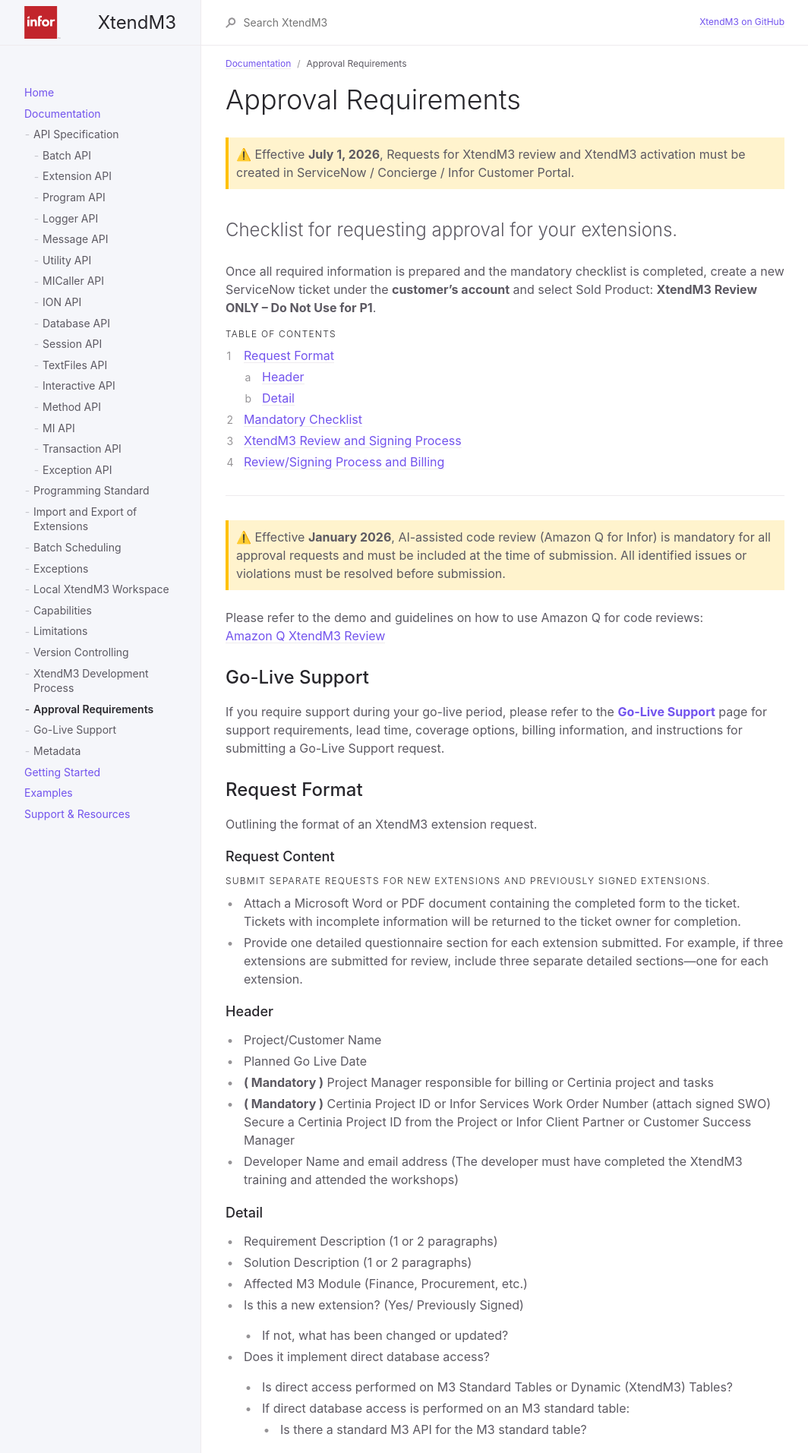
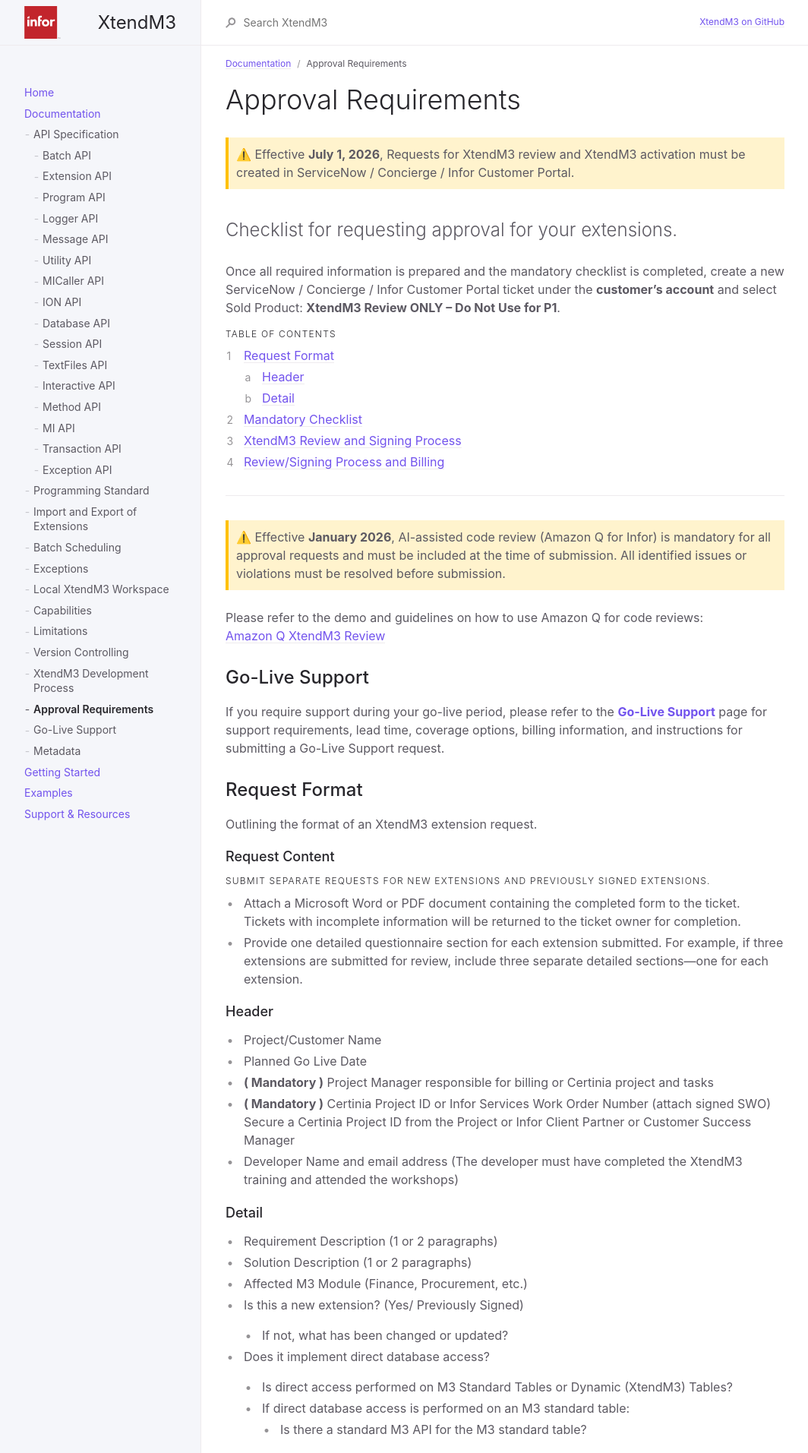
Before and after one commit to infor-cloud/xtendm3, a Jekyll site: the page built from docs/documentation/approval-requirements.md, in a window 1280 px wide. Shown: the top 1913 px of the page at 76% size, without its empty margins (107-1171 px from the left). Built offline with Jekyll 4.4.1, drawn with Linux system fonts in a browser that asks for light colours.

Commit message:
Updated approval-requirements.md ServiceNow / Concierge / Infor Customer Portal

```diff
--- a/docs/documentation/approval-requirements.md
+++ b/docs/documentation/approval-requirements.md
@@ -16,7 +16,7 @@ nav_order: 12
 Checklist for requesting approval for your extensions.
 {: .fs-6 .fw-300 }
 
-Once all required information is prepared and the mandatory checklist is completed, create a new ServiceNow ticket under the **customer's account** and select Sold Product: **XtendM3 Review ONLY – Do Not Use for P1**.
+Once all required information is prepared and the mandatory checklist is completed, create a new ServiceNow / Concierge / Infor Customer Portal ticket under the **customer's account** and select Sold Product: **XtendM3 Review ONLY – Do Not Use for P1**.
 
 ## Table of contents
 {: .no_toc .text-delta }
```
